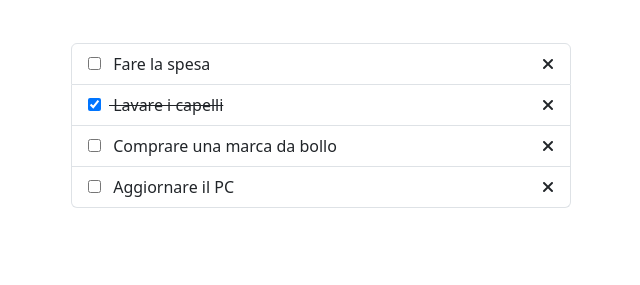
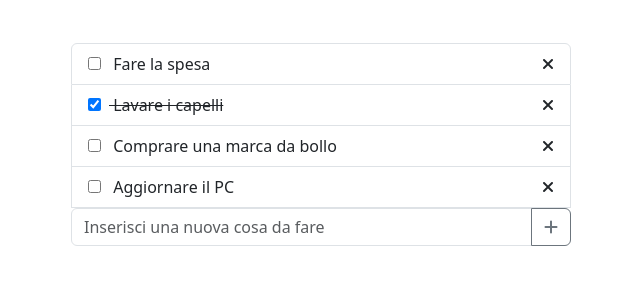
Before and after one commit to lelz99/vue-todolist, a plain HTML site: page index.html in a window 1280 px wide. Shown: the part 101-386 px from the top of the page, without its empty margins (319-959 px from the left). Drawn offline with nearby package versions, Linux system fonts and the light colour scheme.

Commit message:
created a button to add new tasks

```diff
--- a/index.html
+++ b/index.html
@@ -33,6 +33,12 @@
                 </div>
                 <div><i @click="deleteTask(task.id)" role="button" class="fa-solid fa-xmark"></i></div>
             </li>
+            <li class="list-unstyled">
+                <div class="input-group">
+                    <input v-model.trim="newTaskText" @keyup.enter="addNewTask" type="text" class="form-control" placeholder="Inserisci una nuova cosa da fare">
+                    <button @click="addNewTask" class="btn btn-outline-secondary"><i class="fa-solid fa-plus"></i></button>
+                </div>
+            </li>
         </ul>
     </div>
 </body>
--- a/js/script.js
+++ b/js/script.js
@@ -3,15 +3,26 @@ const app = createApp({
     data() {
         return{
             tasks,
+            newTaskText: ''
         }
     },
     methods: {
         deleteTask(id){
             const newTasks = this.tasks.filter( task => id !== task.id)
             this.tasks = newTasks
+        },
+        addNewTask(){
+            const newTask = {
+                id: new Date().toISOString(),
+                done: false,
+                text: this.newTaskText,
+            }
+
+            this.tasks.push(newTask)
+
+            this.newTaskText = ''
         }
     }
 });
 
 app.mount('#root')
-console.log(tasks)
```
